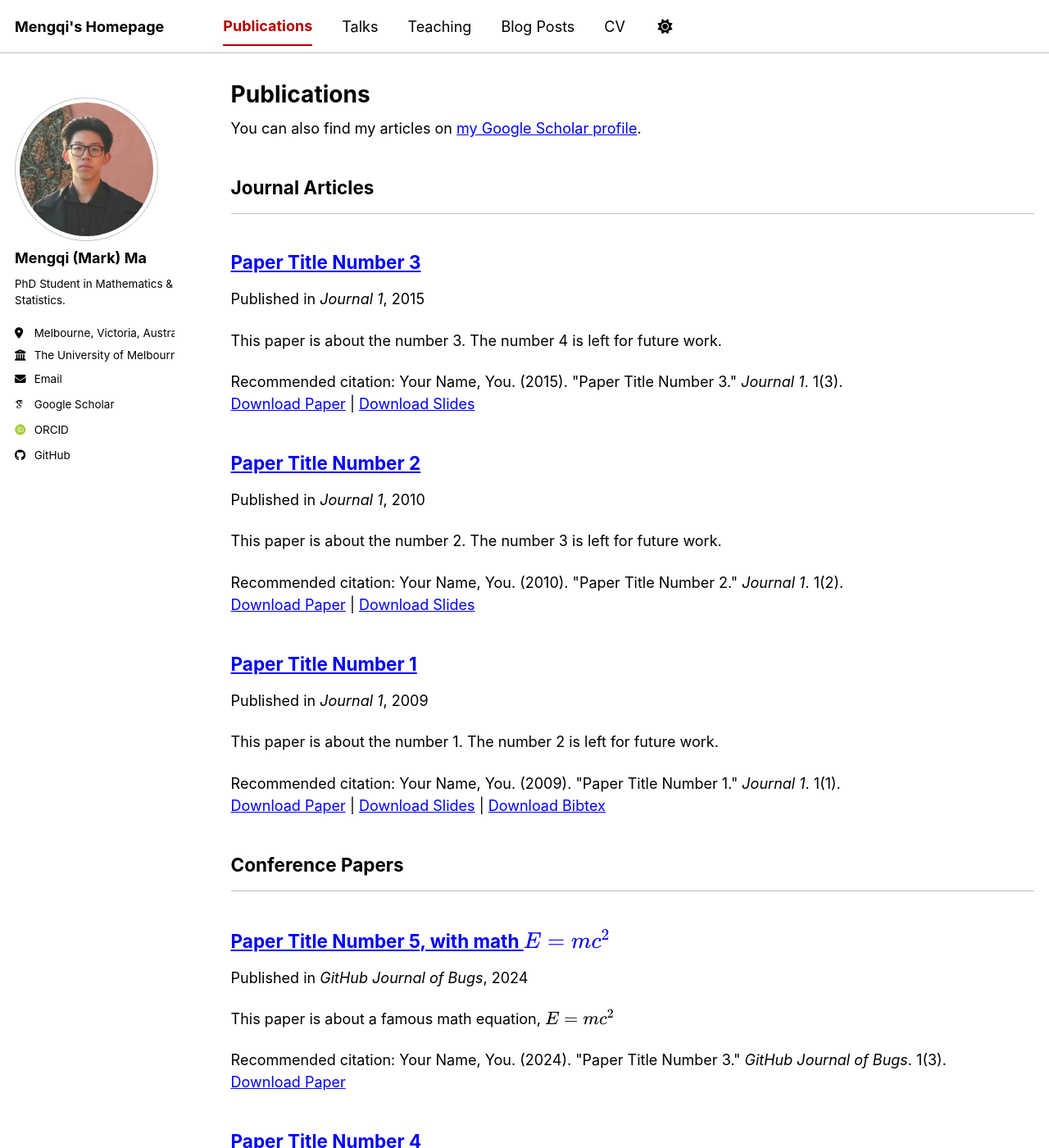
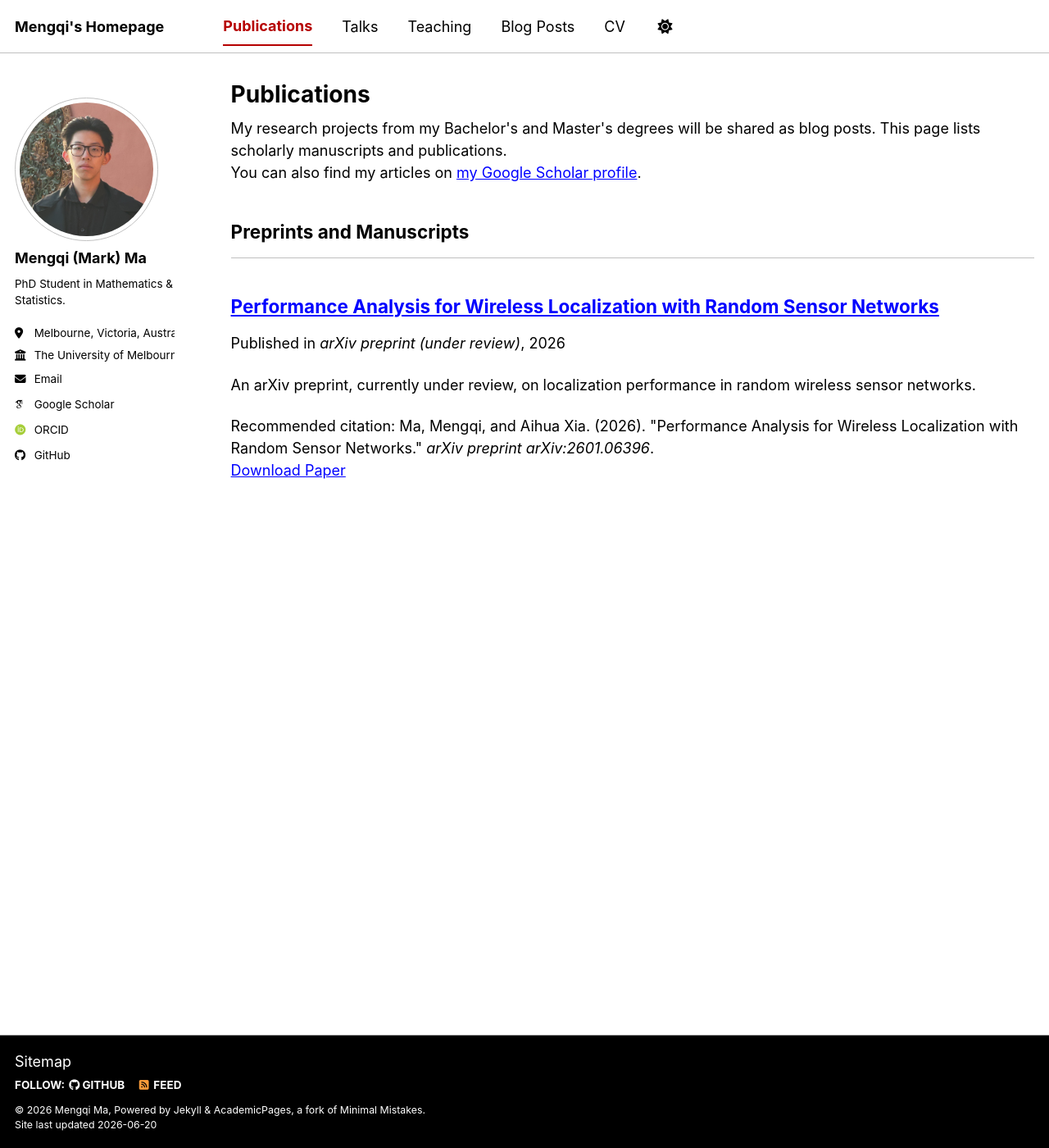
Before and after one commit to Mengqi-MA/Mengqi-MA.github.io, a Jekyll site: the page built from _pages/publications.html, in a window 1280 px wide and 1400 px high. Shown: the whole window at 82% size. Built offline with Jekyll 4.4.1, drawn with Linux system fonts in a browser that asks for light colours; some web fonts are replaced; a script bundle is joined from its source files by our own code; library files that are not in the unit come from our copies; some of the changed text lies outside the part shown.

Commit message:
Update publications page

```diff
--- a/_config.yml
+++ b/_config.yml
@@ -84,12 +84,8 @@ author:
 
 # Publication Category - The following the list of publication categories and their headings
 publication_category:
-  books:
-    title: 'Books'
   manuscripts:
-    title: 'Journal Articles'
-  conferences:
-    title: 'Conference Papers'
+    title: 'Preprints and Manuscripts'
 
 # Site Settings
 teaser                   :  # filename of teaser fallback teaser image placed in /images/ for social media previews
--- a/_pages/publications.html
+++ b/_pages/publications.html
@@ -4,6 +4,8 @@ title: "Publications"
 permalink: /publications/
 author_profile: true
 ---
+
+My research projects from my Bachelor's and Master's degrees will be shared as blog posts. This page lists scholarly manuscripts and publications.
 
 {% if site.author.googlescholar %}
   <div class="wordwrap">You can also find my articles on <a href="{{site.author.googlescholar}}">my Google Scholar profile</a>.</div>
--- a/_publications/2009-10-01-paper-title-number-1.md
+++ /dev/null
@@ -1,14 +0,0 @@
----
-title: "Paper Title Number 1"
-collection: publications
-category: manuscripts
-permalink: /publication/2009-10-01-paper-title-number-1
-excerpt: 'This paper is about the number 1. The number 2 is left for future work.'
-date: 2009-10-01
-venue: 'Journal 1'
-slidesurl: 'https://academicpages.github.io/files/slides1.pdf'
-paperurl: 'https://academicpages.github.io/files/paper1.pdf'
-bibtexurl: 'https://academicpages.github.io/files/bibtex1.bib'
-citation: 'Your Name, You. (2009). &quot;Paper Title Number 1.&quot; <i>Journal 1</i>. 1(1).'
----
-The contents above will be part of a list of publications, if the user clicks the link for the publication than the contents of section will be rendered as a full page, allowing you to provide more information about the paper for the reader. When publications are displayed as a single page, the contents of the above "citation" field will automatically be included below this section in a smaller font.
--- a/_publications/2010-10-01-paper-title-number-2.md
+++ /dev/null
@@ -1,14 +0,0 @@
----
-title: "Paper Title Number 2"
-collection: publications
-category: manuscripts
-permalink: /publication/2010-10-01-paper-title-number-2
-excerpt: 'This paper is about the number 2. The number 3 is left for future work.'
-date: 2010-10-01
-venue: 'Journal 1'
-slidesurl: 'https://academicpages.github.io/files/slides2.pdf'
-paperurl: 'https://academicpages.github.io/files/paper2.pdf'
-citation: 'Your Name, You. (2010). &quot;Paper Title Number 2.&quot; <i>Journal 1</i>. 1(2).'
----
-
-The contents above will be part of a list of publications, if the user clicks the link for the publication than the contents of section will be rendered as a full page, allowing you to provide more information about the paper for the reader. When publications are displayed as a single page, the contents of the above "citation" field will automatically be included below this section in a smaller font.
--- a/_publications/2015-10-01-paper-title-number-3.md
+++ /dev/null
@@ -1,14 +0,0 @@
----
-title: "Paper Title Number 3"
-collection: publications
-category: manuscripts
-permalink: /publication/2015-10-01-paper-title-number-3
-excerpt: 'This paper is about the number 3. The number 4 is left for future work.'
-date: 2015-10-01
-venue: 'Journal 1'
-slidesurl: 'https://academicpages.github.io/files/slides3.pdf'
-paperurl: 'https://academicpages.github.io/files/paper3.pdf'
-citation: 'Your Name, You. (2015). &quot;Paper Title Number 3.&quot; <i>Journal 1</i>. 1(3).'
----
-
-The contents above will be part of a list of publications, if the user clicks the link for the publication than the contents of section will be rendered as a full page, allowing you to provide more information about the paper for the reader. When publications are displayed as a single page, the contents of the above "citation" field will automatically be included below this section in a smaller font.
--- a/_publications/2025-06-08-paper-title-number-5.md
+++ /dev/null
@@ -1,13 +0,0 @@
----
-title: "Paper Title Number 5, with math $$E=mc^2$$"
-collection: publications
-category: conferences
-permalink: /publication/2024-02-17-paper-title-number-4
-excerpt: 'This paper is about a famous math equation, $$E=mc^2$$'
-date: 2024-02-17
-venue: 'GitHub Journal of Bugs'
-paperurl: 'https://academicpages.github.io/files/paper3.pdf'
-citation: 'Your Name, You. (2024). &quot;Paper Title Number 3.&quot; <i>GitHub Journal of Bugs</i>. 1(3).'
----
-
-Using [MathJax](https://www.mathjax.org/) in the description is supported - $$E=mc^2$$ - however, the use must be mindful that the default delimiters are `$$...$$` and `\\[...\\]` which differs from the `$...$` that is typically expected.
--- /dev/null
+++ b/_publications/2026-01-01-performance-analysis-wireless-localization.md
@@ -0,0 +1,15 @@
+---
+title: "Performance Analysis for Wireless Localization with Random Sensor Networks"
+collection: publications
+category: manuscripts
+permalink: /publication/performance-analysis-wireless-localization/
+excerpt: "An arXiv preprint, currently under review, on localization performance in random wireless sensor networks."
+date: 2026-01-01
+venue: "arXiv preprint (under review)"
+paperurl: "https://arxiv.org/abs/2601.06396"
+citation: 'Ma, Mengqi, and Aihua Xia. (2026). &quot;Performance Analysis for Wireless Localization with Random Sensor Networks.&quot; <i>arXiv preprint arXiv:2601.06396</i>.'
+---
+
+This paper studies wireless localization using received signal strength and angle-of-arrival measurements from randomly deployed sensors. It develops performance expressions and bounds for finite Poisson sensor networks, and examines when those results remain reliable for broader classes of spatial sensor deployments.
+
+The manuscript is currently under review. [Read the preprint on arXiv](https://arxiv.org/abs/2601.06396).
```
Also changed, not shown: _publications/2024-02-17-paper-title-number-4.md (deleted, +0 -13 lines).
